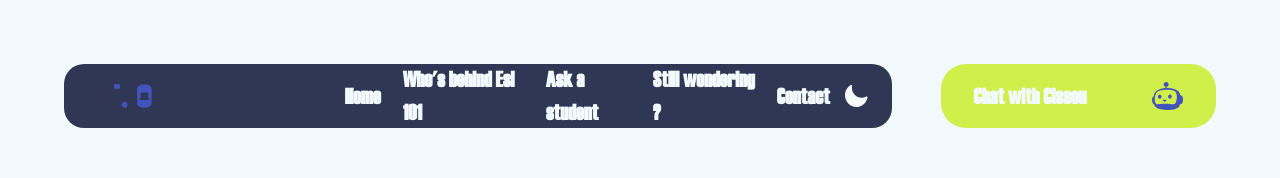
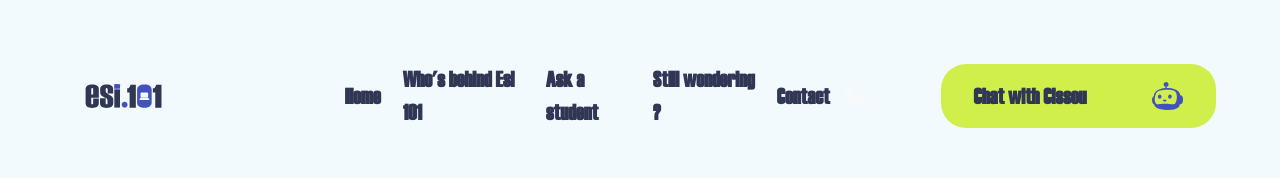
Before and after one commit to ScientificClubofESI/esi101-2026-2027, a Next.js app: page / in a window 1280 px wide. Shown: the top 178 px of the page. Built offline with nearby package versions, Linux system fonts and the light colour scheme.

Commit message:
not final i switched the colors

```diff
--- a/src/components/NavBar/navbar.css
+++ b/src/components/NavBar/navbar.css
@@ -8,7 +8,7 @@
     align-items: center;
     top : 0 ;
     gap: 49px;
-    color: var(--background);/*inverse this color*/
+    color: var(--foreground);/*inverse this color*/
   font-size: 22px;
 font-weight: 600;
 opacity: 0.8;
@@ -63,7 +63,7 @@ a:hover{
   content: "";
   position: absolute;
   inset: 0;
-  background-color: var(--foreground);
+  background-color: var(--background);
   border-radius: inherit;
   z-index: 0;
 }
```
